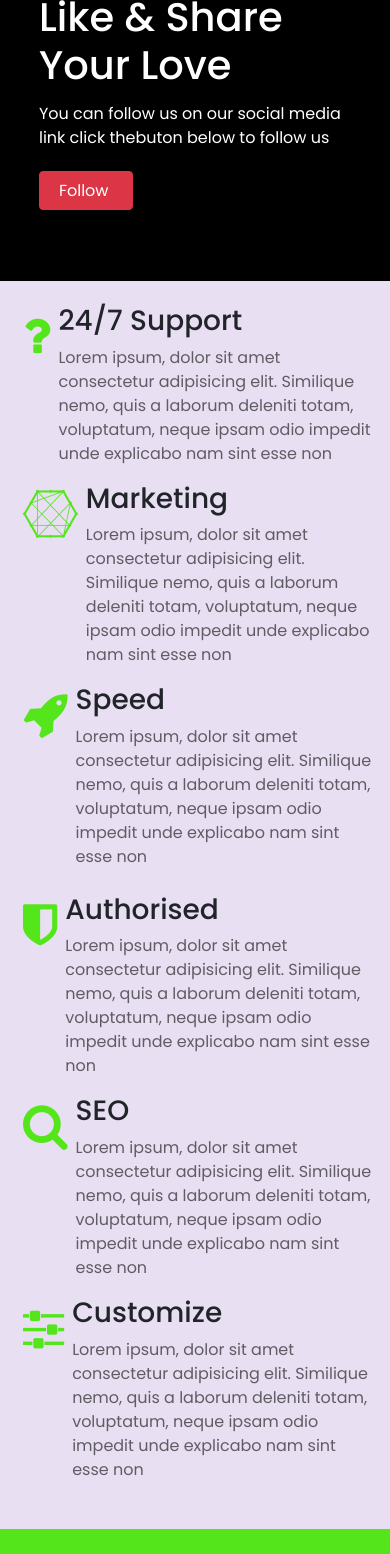
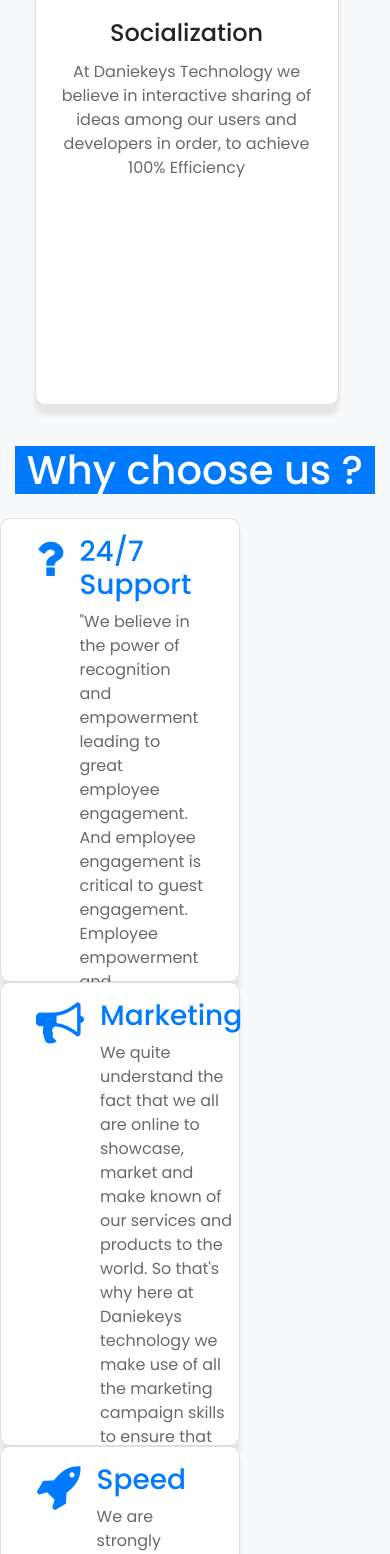
Before and after one commit to Daniekeys/daniekeys1, a PHP site: page /index.html in a window 390 px wide. Shown: the part 2552-4106 px from the top of the page. Run offline with PHP 8.4, Linux system fonts and the light colour scheme.

Commit message:
1/28/2021

```diff
--- a/boostrap1.css
+++ b/boostrap1.css
@@ -10,12 +10,12 @@
     padding: 0;
     margin: 0;
     font-family: 'Poppins', sans-serif;
-    background-color: #e8dff2;
+
 }
 .navbar-brand{
     font-family: 'poppins', cursive;
     font-size: 35px;
-    color: #54e61b !important;
+
 }
 header{
     background-color: white;
@@ -25,7 +25,7 @@
     font-size: 16px;
     margin: 15px;
     text-transform: capitalize;
-    color: #54e61b !important;
+
     font-family: 'poppins';
 }
 .nav-link:hover{
@@ -37,21 +37,23 @@
 .menu-right{
     padding: 13px 46px;
     margin: 4%;
-    background-color: transparent;
+
     transition-property: all 300ms ease-in;
-    color: #54e61b;
+
 }
 
 .menu-right:hover{
     color: white;
-    background-color: #00e8e8 !important;
+
 
 }
 .site-content{
-    background: url(https://res.cloudinary.com/www-daniekeys-com/image/upload/v1607955882/plantation_izw8bh.jpg);
+    background: url(https://res.cloudinary.com/www-daniekeys-com/image/upload/v1605272127/computers_of5fn9.png);
     background-repeat: no-repeat;
     background-size: cover;
     background-attachment: fixed;
+
+
 }
 .site-content-1{
     background: url(https://res.cloudinary.com/www-daniekeys-com/image/upload/v1605272127/computers_of5fn9.png);
@@ -62,6 +64,7 @@
 .site-content , .site-desc{
     color: white;
     font-family: 'poppins';
+
 }
 .site-content-1, .site-desc{
     color: white;
@@ -75,6 +78,7 @@
     margin-top: 30%;
     margin-bottom: 6%;
     font-size: 50px;
+
 
 }
 .site-desc{
@@ -104,10 +108,18 @@
 }
 .card{
     width: 20rem;
-    height: fit-content;
+    height: 75vh;
     box-shadow: 0px 10px 5px #e6e4e4;
-    background-color: #d9f7cd;
+    border-radius: 10px;
+
 }
+.section-3 .card{
+    height: 55vh;
+    width: 15em !important;
+
+}
+
+
 
 
 
@@ -161,9 +173,7 @@
 .section-3{
     margin-top: 6%;
 }
-.section-3 i{
-    color: #54e61b;
-}
+
 .section-3 p{
     color: rgba(0, 0, 0, 0.59);
 }
--- a/index.html
+++ b/index.html
@@ -9,10 +9,10 @@
     <link rel="stylesheet" href="https://cdnjs.cloudflare.com/ajax/libs/font-awesome/4.7.0/css/font-awesome.min.css">
 
 </head>
-<body>
+<body class="bg-light">
  <header>
      <nav class="navbar navbar-expand-lg navbar-light">
-         <a href="#" class="navbar-brand ml-3">DANIE <span style="color: #54e61b;">KEYS</span></a>
+         <a href="#" class="navbar-brand ml-3">DANIE <span class="text-primary">KEYS</span></a>
    <button class="navbar-toggler" type="button" data-toggle="collapse" data-target="#navbarmenu"
    arial-controls="navbarmenu" arial-expanded="false" aria-label="Toggle Navigation" >
       <span class="navbar-toggler-icon"></span>
@@ -27,9 +27,7 @@
         <li class="nav-item "> <a href="about.html" class="nav-link">CONTACT US</a></li>
         <li class="nav-item "> <a href="grido1.html" class="nav-link">CHECK OUT</a></li>
     </ul>
-    <form class="form-inline my-2 my-lg-0">
-        <button class="btn menu-right btn-border btn-light" type="submit">Template</button>
-    </form>
+
 
 </div>
      </nav>
@@ -38,8 +36,8 @@
      <div class="container-fluid p-0">
          <div class="site-content">
              <div class="d-flex justify-content-center">
-                 <div class="d-flex flex-column">
-                     <h1 class="site-title">DANIEKEYS THE BLACK COMEDIAN</h1>
+                 <div class="d-flex flex-column ">
+                     <h1 class="site-title">WELCOME TO DANIEKEYS OFFICIAL</h1>
                      <p class="site-desc">Daniekeys Technology is back again .Now bigger and attractive . we look foward for your patnership </p>
                      <div class="d-flex flex-row">
                          <input type="button" value="ENTERTAINMENT" class="btn btn-dark  site-btn1 px-4 py-3 mr-4 ">
@@ -73,7 +71,7 @@
                      </div>
                  </div>
                  <div class="col-md-4">
-                    <div class="card" >
+                    <div class="card bg-white" >
                         <img src="https://res.cloudinary.com/www-daniekeys-com/image/upload/v1605272113/background2_bdbbkz.jpg" alt="faith picture" class="card-img-top">
                         <div class="card-body">
                          <h4 class="card-title">
@@ -103,8 +101,9 @@
              </div>
          </div>
      </div>
+
      <!-- section2################### -->
-     <div class="section-2 con">
+     <!-- <div class="section-2 con">
          <div class="container-fluid ">
              <div class="d-flex justify-content-end">
                  <div class="d-flex flex-column m-4">
@@ -115,16 +114,55 @@
 
              </div>
          </div>
-     </div>
+     </div> -->
      <div class="section-3">
          <div class="container">
+        <h1 class="text-center text-white bg-primary  mb-4">Why choose us ?</h1>
+            <div class="row">
+                <div class="col-md-4 card ">
+                    <div class="d-flex flex-row pt-3 card-body">
+                        <i class="fa fa-question fa-3x mr-3 text-primary " aria-hidden="true"></i>
+                        <div class="d-flex flex-column">
+                            <h3 class="m2 text-primary">24/7 Support</h3>
+                            <p class="m2"> "We believe in the power of recognition and empowerment leading to great employee engagement. And employee engagement is critical to guest engagement. Employee empowerment and
+                                recognition is the core of our culture and how we achieve outstanding customer service."
 
-            <div class="row">
+                            </p>
+                        </div>
+                    </div>
+
+                </div>
+                <div class="col-md-4 card">
+                    <div class="d-flex flex-row pt-3 card-body">
+                        <i class="fa fa-bullhorn fa-3x text-primary mr-3"></i>
+                        <div class="d-flex flex-column">
+                            <h3 class="m2 text-primary">Marketing</h3>
+                            <p class="m2"> We quite understand the fact that we all are online to showcase, market and make known of our services and products to the world.
+                                So that's why here at Daniekeys technology we make use of all the marketing campaign skills to ensure that our potential customers get thier desired outcome.
+
+                            </p>
+                        </div>
+                    </div>
+                </div>
+                <div class="col-md-4 card">
+                    <div class="d-flex flex-row pt-3 card-body">
+                        <i class="fa fa-rocket fa-3x mr-3 text-primary" aria-hidden="true"></i>
+                        <div class="d-flex flex-column">
+                            <h3 class="m2 text-primary">Speed</h3>
+                            <p class="m2"> We are strongly aware of the fact that users get turned off easily when the website takes time to load. So, due to this effect we at Daniekeys Technolgy make sure that our website is light-weighted and loads quickly even with poor internet connection.
+
+                            </p>
+                        </div>
+                    </div>
+                </div>
+            </div>
+            <!-- ROW 2 ########################################## -->
+            <!-- <div class="row mt-2">
                 <div class="col-md-4">
                     <div class="d-flex flex-row">
-                        <i class="fa fa-question fa-3x m-2" aria-hidden="true"></i>
+                        <i class="fa fa-shield mr-3 fa-3x text-primary"  aria-hidden="true"></i>
                         <div class="d-flex flex-column">
-                            <h3 class="m2">24/7 Support</h3>
+                            <h3 class="m2 text-primary">Authorised</h3>
                             <p class="m2">Lorem ipsum, dolor sit amet consectetur adipisicing elit. Similique nemo, quis a laborum deleniti totam, voluptatum, neque ipsam odio impedit unde explicabo nam sint esse non
 
                             </p>
@@ -134,9 +172,9 @@
                 </div>
                 <div class="col-md-4">
                     <div class="d-flex flex-row">
-                        <i class="fa fa-connectdevelop fa-3x m-2" aria-hidden="true"></i>
+                        <i class="fa fa-search mr-3 fa-3x text-primary" aria-hidden="true"></i>
                         <div class="d-flex flex-column">
-                            <h3 class="m2">Marketing</h3>
+                            <h3 class="m2 text-primary">SEO</h3>
                             <p class="m2">Lorem ipsum, dolor sit amet consectetur adipisicing elit. Similique nemo, quis a laborum deleniti totam, voluptatum, neque ipsam odio impedit unde explicabo nam sint esse non
 
                             </p>
@@ -145,53 +183,16 @@
                 </div>
                 <div class="col-md-4">
                     <div class="d-flex flex-row">
-                        <i class="fa fa-rocket fa-3x m-2" aria-hidden="true"></i>
+                      <i class="fa fa-sliders mr-3 fa-3x text-primary" aria-hidden="true"></i>
                         <div class="d-flex flex-column">
-                            <h3 class="m2">Speed</h3>
+                            <h3 class="m2 text-primary">Customize</h3>
                             <p class="m2">Lorem ipsum, dolor sit amet consectetur adipisicing elit. Similique nemo, quis a laborum deleniti totam, voluptatum, neque ipsam odio impedit unde explicabo nam sint esse non
 
                             </p>
                         </div>
                     </div>
                 </div>
-            </div>
-            <!-- ROW 2 ########################################## -->
-            <div class="row mt-2">
-                <div class="col-md-4">
-                    <div class="d-flex flex-row">
-                        <i class="fa fa-shield m-2 fa-3x"  aria-hidden="true"></i>
-                        <div class="d-flex flex-column">
-                            <h3 class="m2">Authorised</h3>
-                            <p class="m2">Lorem ipsum, dolor sit amet consectetur adipisicing elit. Similique nemo, quis a laborum deleniti totam, voluptatum, neque ipsam odio impedit unde explicabo nam sint esse non
-
-                            </p>
-                        </div>
-                    </div>
-
-                </div>
-                <div class="col-md-4">
-                    <div class="d-flex flex-row">
-                        <i class="fa fa-search m-2 fa-3x" aria-hidden="true"></i>
-                        <div class="d-flex flex-column">
-                            <h3 class="m2">SEO</h3>
-                            <p class="m2">Lorem ipsum, dolor sit amet consectetur adipisicing elit. Similique nemo, quis a laborum deleniti totam, voluptatum, neque ipsam odio impedit unde explicabo nam sint esse non
-
-                            </p>
-                        </div>
-                    </div>
-                </div>
-                <div class="col-md-4">
-                    <div class="d-flex flex-row">
-                      <i class="fa fa-sliders m-2 fa-3x" aria-hidden="true"></i>
-                        <div class="d-flex flex-column">
-                            <h3 class="m2">Customize</h3>
-                            <p class="m2">Lorem ipsum, dolor sit amet consectetur adipisicing elit. Similique nemo, quis a laborum deleniti totam, voluptatum, neque ipsam odio impedit unde explicabo nam sint esse non
-
-                            </p>
-                        </div>
-                    </div>
-                </div>
-            </div>
+            </div> -->
          </div>
          <!-- SECTION4 ######################### -->
          <div class="section-4 ">
```
Also changed, not shown: bground (1).jpg (added), bground (2).jpg (added).
